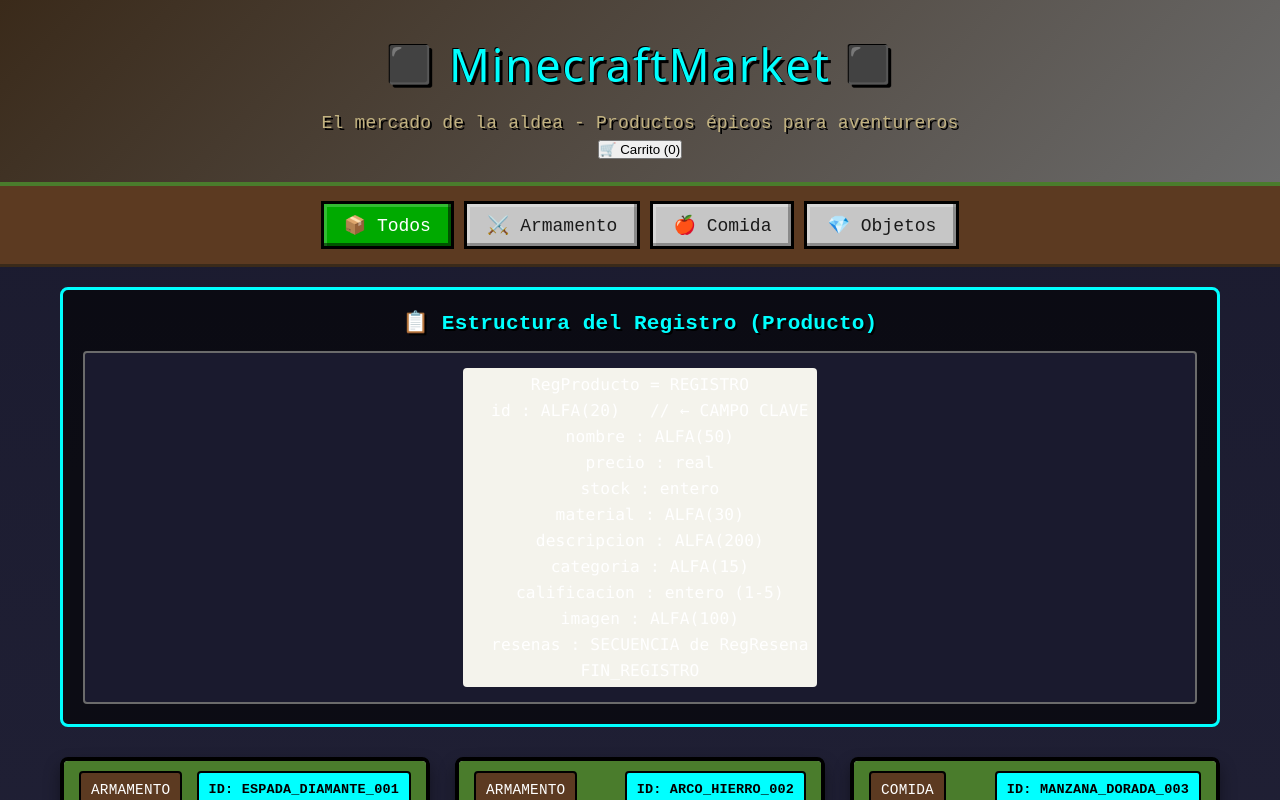
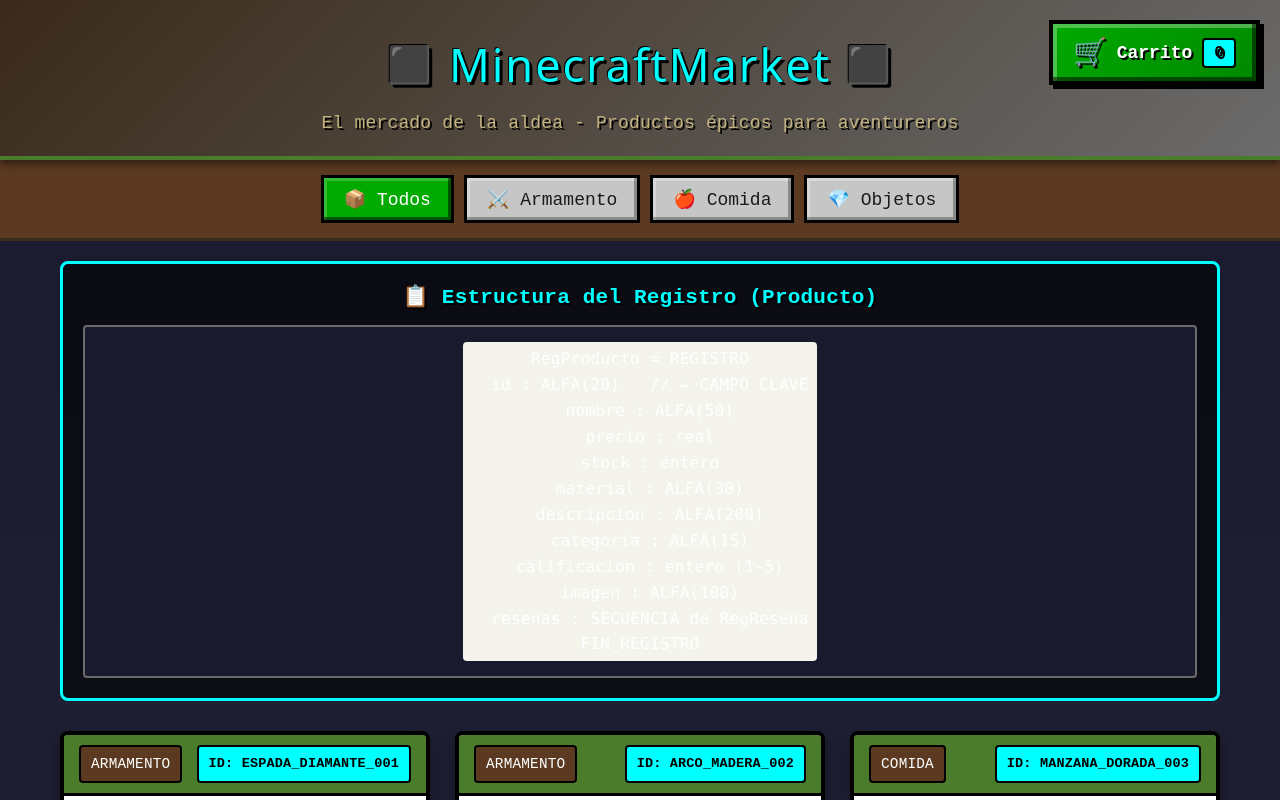
Before and after one commit to isaiasezsilva-cloud/minecraft-market, a React (Vite) app: page / in a window 1280 px wide. Shown: the top 800 px of the page. Built offline with nearby package versions, Linux system fonts and the light colour scheme.

Commit message:
Fix: imagenes wikia, boton carrito minecraft, resenas sin slide

```diff
--- a/public/productos.json
+++ b/public/productos.json
@@ -9,22 +9,22 @@
       "descripcion": "Espada legendaria forjada con diamantes puros del Nether. Incluye encantamiento de Filo V y Durabilidad III. Ideal para enfrentar creepers y enderman.",
       "categoria": "armamento",
       "calificacion": 5,
-      "imagen": "https://minecraft.wiki/images/Diamond_Sword_JE3_BE3.png",
+      "imagen": "https://static.wikia.nocookie.net/minecraft_wiki/images/0/05/Diamond_Sword_JE3_BE3.png",
       "resenas": [
         {
           "aldeano": "Aldemar el Herrero",
-          "foto": "https://minecraft.wiki/images/Smith_Villager_JE1.png",
+          "foto": "https://static.wikia.nocookie.net/minecraft_wiki/images/9/9b/Smith_Villager_JE1.png",
           "comentario": "¡La mejor espada que he forjado en 20 años! Los clientes vuelven por más."
         },
         {
           "aldeano": "Bruno el Guerrero",
-          "foto": "https://minecraft.wiki/images/Armorer_Villager_JE1.png",
+          "foto": "https://static.wikia.nocookie.net/minecraft_wiki/images/3/3e/Armorer_Villager_JE1.png",
           "comentario": "Derroté al Ender Dragon con esta belleza. 100% recomendada."
         }
       ]
     },
     {
-      "id": "ARCO_HIERRO_002",
+      "id": "ARCO_MADERA_002",
       "nombre": "Arco de Madera Reforzado",
       "precio": 18.50,
       "stock": 22,
@@ -32,16 +32,16 @@
       "descripcion": "Arco tradicional de madera reforzada. Incluye 32 flechas. Perfecto para cazar a distancia y defender la aldea.",
       "categoria": "armamento",
       "calificacion": 4,
-      "imagen": "https://minecraft.wiki/images/Bow_JE2_BE2.png",
+      "imagen": "https://static.wikia.nocookie.net/minecraft_wiki/images/9/99/Bow_JE2_BE2.png",
       "resenas": [
         {
           "aldeano": "Carla la Cazadora",
-          "foto": "https://minecraft.wiki/images/Fletcher_Villager_JE1.png",
+          "foto": "https://static.wikia.nocookie.net/minecraft_wiki/images/f/f2/Fletcher_Villager_JE1.png",
           "comentario": "Precisión increíble. Le di a un esqueleto desde 50 bloques."
         },
         {
           "aldeano": "Daniel el Explorador",
-          "foto": "https://minecraft.wiki/images/Smith_Villager_JE1.png",
+          "foto": "https://static.wikia.nocookie.net/minecraft_wiki/images/9/9b/Smith_Villager_JE1.png",
           "comentario": "Bueno pero las flechas se acaban rápido. Lleven repuestos."
         }
       ]
@@ -55,16 +55,16 @@
       "descripcion": "Manzana bañada en oro de los mejores yacimientos. Otorga regeneración II, resistencia al fuego y absorción de daño por 2 minutos.",
       "categoria": "comida",
       "calificacion": 5,
-      "imagen": "https://minecraft.wiki/images/Enchanted_Golden_Apple_JE2_BE2.png",
+      "imagen": "https://static.wikia.nocookie.net/minecraft_wiki/images/1/19/Enchanted_Golden_Apple_JE2_BE2.png",
       "resenas": [
         {
           "aldeano": "Elena la Cocinera",
-          "foto": "https://minecraft.wiki/images/Butcher_Villager_JE1.png",
+          "foto": "https://static.wikia.nocookie.net/minecraft_wiki/images/2/24/Butcher_Villager_JE1.png",
           "comentario": "Me salvó la vida en el Nether. Vale cada pepita de oro."
         },
         {
           "aldeano": "Federico el Aventurero",
-          "foto": "https://minecraft.wiki/images/Armorer_Villager_JE1.png",
+          "foto": "https://static.wikia.nocookie.net/minecraft_wiki/images/3/3e/Armorer_Villager_JE1.png",
           "comentario": "Imprescindible para raids. Compré 10 y no me arrepiento."
         }
       ]
@@ -78,16 +78,16 @@
       "descripcion": "Poción brewada con cuidado por maestros alquimistas. Aumenta el daño cuerpo a cuerpo un 130% durante 3 minutos.",
       "categoria": "comida",
       "calificacion": 4,
-      "imagen": "https://minecraft.wiki/images/Potion_of_Strength_JE2_BE2.png",
+      "imagen": "https://static.wikia.nocookie.net/minecraft_wiki/images/a/a2/Potion_of_Strength_JE2_BE2.png",
       "resenas": [
         {
           "aldeano": "Gustavo el Alquimista",
-          "foto": "https://minecraft.wiki/images/Cleric_Villager_JE1.png",
+          "foto": "https://static.wikia.nocookie.net/minecraft_wiki/images/4/42/Cleric_Villager_JE1.png",
           "comentario": "La preparo yo mismo. Calidad garantizada o te devuelvo los esmeraldas."
         },
         {
           "aldeano": "Helena la Guerrera",
-          "foto": "https://minecraft.wiki/images/Armorer_Villager_JE1.png",
+          "foto": "https://static.wikia.nocookie.net/minecraft_wiki/images/3/3e/Armorer_Villager_JE1.png",
           "comentario": "Con esta poción derroté a un Ravager de un golpe."
         }
       ]
@@ -101,16 +101,16 @@
       "descripcion": "Herramienta esencial para mineros profesionales. Incluye Eficiencia V y Fortuna III. Mina obsidiana en segundos.",
       "categoria": "objetos",
       "calificacion": 5,
-      "imagen": "https://minecraft.wiki/images/Diamond_Pickaxe_JE3_BE3.png",
+      "imagen": "https://static.wikia.nocookie.net/minecraft_wiki/images/9/98/Diamond_Pickaxe_JE3_BE3.png",
       "resenas": [
         {
           "aldeano": "Ignacio el Minero",
-          "foto": "https://minecraft.wiki/images/Smith_Villager_JE1.png",
+          "foto": "https://static.wikia.nocookie.net/minecraft_wiki/images/9/9b/Smith_Villager_JE1.png",
           "comentario": "Miné 5 stacks de diamantes en una tarde. Bestial."
         },
         {
           "aldeano": "Julia la Constructora",
-          "foto": "https://minecraft.wiki/images/Fletcher_Villager_JE1.png",
+          "foto": "https://static.wikia.nocookie.net/minecraft_wiki/images/f/f2/Fletcher_Villager_JE1.png",
           "comentario": "Lo uso para construir mega bases. No se rompe nunca."
         }
       ]
@@ -124,16 +124,16 @@
       "descripcion": "Set completo (casco, peto, grebas, botas). Protege contra el 60% del daño. Incluye Protección II en todas las piezas.",
       "categoria": "armamento",
       "calificacion": 4,
-      "imagen": "https://minecraft.wiki/images/Iron_Chestplate_JE2_BE2.png",
+      "imagen": "https://static.wikia.nocookie.net/minecraft_wiki/images/6/64/Iron_Chestplate_JE2_BE2.png",
       "resenas": [
         {
           "aldeano": "Kevin el Defensor",
-          "foto": "https://minecraft.wiki/images/Armorer_Villager_JE1.png",
+          "foto": "https://static.wikia.nocookie.net/minecraft_wiki/images/3/3e/Armorer_Villager_JE1.png",
           "comentario": "Sobreviví a una raid completa con esto. Muy resistente."
         },
         {
           "aldeano": "Laura la Viajera",
-          "foto": "https://minecraft.wiki/images/Butcher_Villager_JE1.png",
+          "foto": "https://static.wikia.nocookie.net/minecraft_wiki/images/2/24/Butcher_Villager_JE1.png",
           "comentario": "Un poco pesada pero vale la pena para explorar cuevas."
         }
       ]
@@ -147,16 +147,16 @@
       "descripcion": "Pack de 16 perlas obtenidas de enderman del End. Esenciales para activar el portal y viajar instantáneamente.",
       "categoria": "objetos",
       "calificacion": 5,
-      "imagen": "https://minecraft.wiki/images/Ender_Pearl_JE2_BE2.png",
+      "imagen": "https://static.wikia.nocookie.net/minecraft_wiki/images/2/27/Ender_Pearl_JE2_BE2.png",
       "resenas": [
         {
           "aldeano": "Martín el Viajero",
-          "foto": "https://minecraft.wiki/images/Cleric_Villager_JE1.png",
+          "foto": "https://static.wikia.nocookie.net/minecraft_wiki/images/4/42/Cleric_Villager_JE1.png",
           "comentario": "Las uso para escapar de situaciones peligrosas. Salvavidas."
         },
         {
           "aldeano": "Natalia la Speedrunner",
-          "foto": "https://minecraft.wiki/images/Fletcher_Villager_JE1.png",
+          "foto": "https://static.wikia.nocookie.net/minecraft_wiki/images/f/f2/Fletcher_Villager_JE1.png",
           "comentario": "Imprescindibles para cualquier speedrun. Llegué al End en 15 min."
         }
       ]
@@ -170,16 +170,16 @@
       "descripcion": "Pack de 10 bloques de TNT. Ideales para minería a gran escala o defender tu aldea de invasiones. ¡Usar con precaución!",
       "categoria": "objetos",
       "calificacion": 4,
-      "imagen": "https://minecraft.wiki/images/TNT_JE2_BE2.png",
+      "imagen": "https://static.wikia.nocookie.net/minecraft_wiki/images/2/29/TNT_JE2_BE2.png",
       "resenas": [
         {
           "aldeano": "Oscar el Demolitor",
-          "foto": "https://minecraft.wiki/images/Smith_Villager_JE1.png",
+          "foto": "https://static.wikia.nocookie.net/minecraft_wiki/images/9/9b/Smith_Villager_JE1.png",
           "comentario": "Volé una montaña entera para mi mega base. Satisfactorio."
         },
         {
           "aldeano": "Patricia la Granjera",
-          "foto": "https://minecraft.wiki/images/Farmer_Villager_JE1.png",
+          "foto": "https://static.wikia.nocookie.net/minecraft_wiki/images/7/7b/Farmer_Villager_JE1.png",
           "comentario": "Cuidado donde la ponen. Casi destruyen mi cultivo de trigo."
         }
       ]
--- a/src/App.css
+++ b/src/App.css
@@ -82,6 +82,60 @@
   font-size: 1rem;
   margin-top: 10px;
   text-shadow: 2px 2px 0 #000;
+}
+
+/* Botón de Carrito estilo Minecraft */
+.btn-carrito-header {
+  position: absolute;
+  top: 20px;
+  right: 20px;
+  background: linear-gradient(135deg, var(--mc-emerald) 0%, #008800 100%);
+  border: 4px solid #000;
+  padding: 12px 20px;
+  display: flex;
+  align-items: center;
+  gap: 10px;
+  cursor: pointer;
+  box-shadow:
+    inset -4px -4px 0 rgba(0,0,0,0.5),
+    inset 4px 4px 0 rgba(255,255,255,0.3),
+    4px 4px 0 #000;
+  transition: transform 0.1s, box-shadow 0.1s;
+  font-family: inherit;
+  font-size: 1rem;
+  color: #fff;
+  text-shadow: 2px 2px 0 #000;
+}
+
+.btn-carrito-header:active {
+  transform: translate(2px, 2px);
+  box-shadow:
+    inset -2px -2px 0 rgba(0,0,0,0.5),
+    inset 2px 2px 0 rgba(255,255,255,0.3),
+    2px 2px 0 #000;
+}
+
+.carrito-icon {
+  font-size: 1.5rem;
+  animation: bounce 2s infinite;
+}
+
+.carrito-text {
+  font-weight: bold;
+}
+
+.carrito-count {
+  background: var(--mc-diamond);
+  color: #000;
+  padding: 4px 10px;
+  border-radius: 4px;
+  font-weight: bold;
+  border: 2px solid #000;
+  font-size: 0.9rem;
+}
+
+.header {
+  position: relative;
 }
 
 /* Filtros */
@@ -331,12 +385,28 @@
   background: var(--mc-dirt);
 }
 
+.resenas-section {
+  border-top: 3px solid #000;
+}
+
 .resenas-list {
   padding: 15px;
   background: rgba(0,0,0,0.3);
   display: flex;
   flex-direction: column;
   gap: 15px;
+  animation: slideDown 0.3s ease-out;
+}
+
+@keyframes slideDown {
+  from {
+    opacity: 0;
+    transform: translateY(-10px);
+  }
+  to {
+    opacity: 1;
+    transform: translateY(0);
+  }
 }
 
 .resena-card {
--- a/src/App.jsx
+++ b/src/App.jsx
@@ -50,12 +50,8 @@
   }
 
   const subtotal = carrito.reduce((sum, item) => sum + (item.precio * item.cantidad), 0)
-
-  // Cálculo de envío: 0.01 esmeraldas por bloque de distancia
-  // Mínimo 5 esmeraldas, máximo 50 esmeraldas
   const costoEnvio = Math.min(Math.max(distancia * 0.01, 5), 50)
   const total = subtotal + costoEnvio
-
   const totalItems = carrito.reduce((sum, item) => sum + item.cantidad, 0)
 
   return (
@@ -73,7 +69,9 @@
           className="btn-carrito-header"
           onClick={() => setMostrarCarrito(!mostrarCarrito)}
         >
-          🛒 Carrito ({totalItems})
+          <span className="carrito-icon">🛒</span>
+          <span className="carrito-text">Carrito</span>
+          <span className="carrito-count">{totalItems}</span>
         </button>
       </header>
 
```
